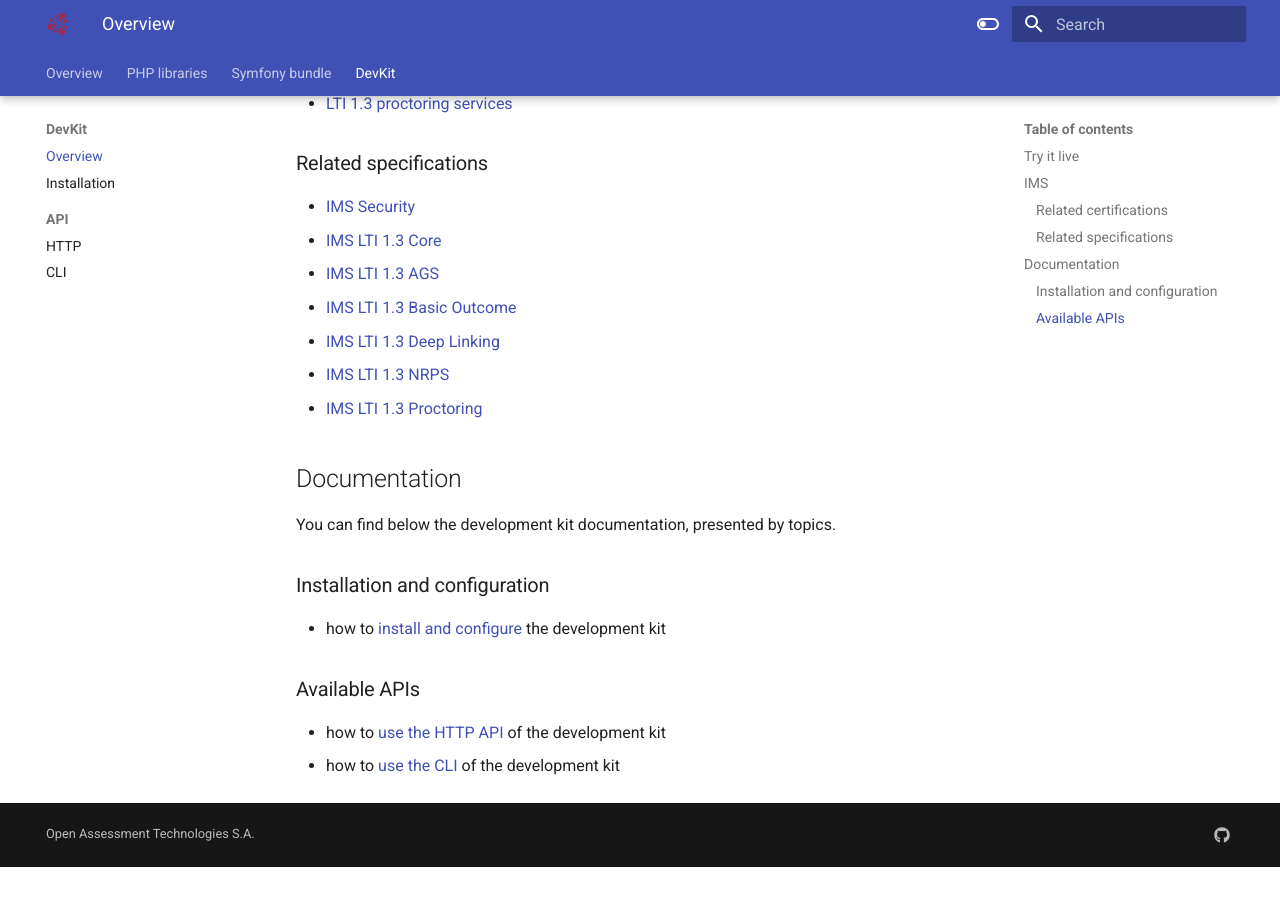
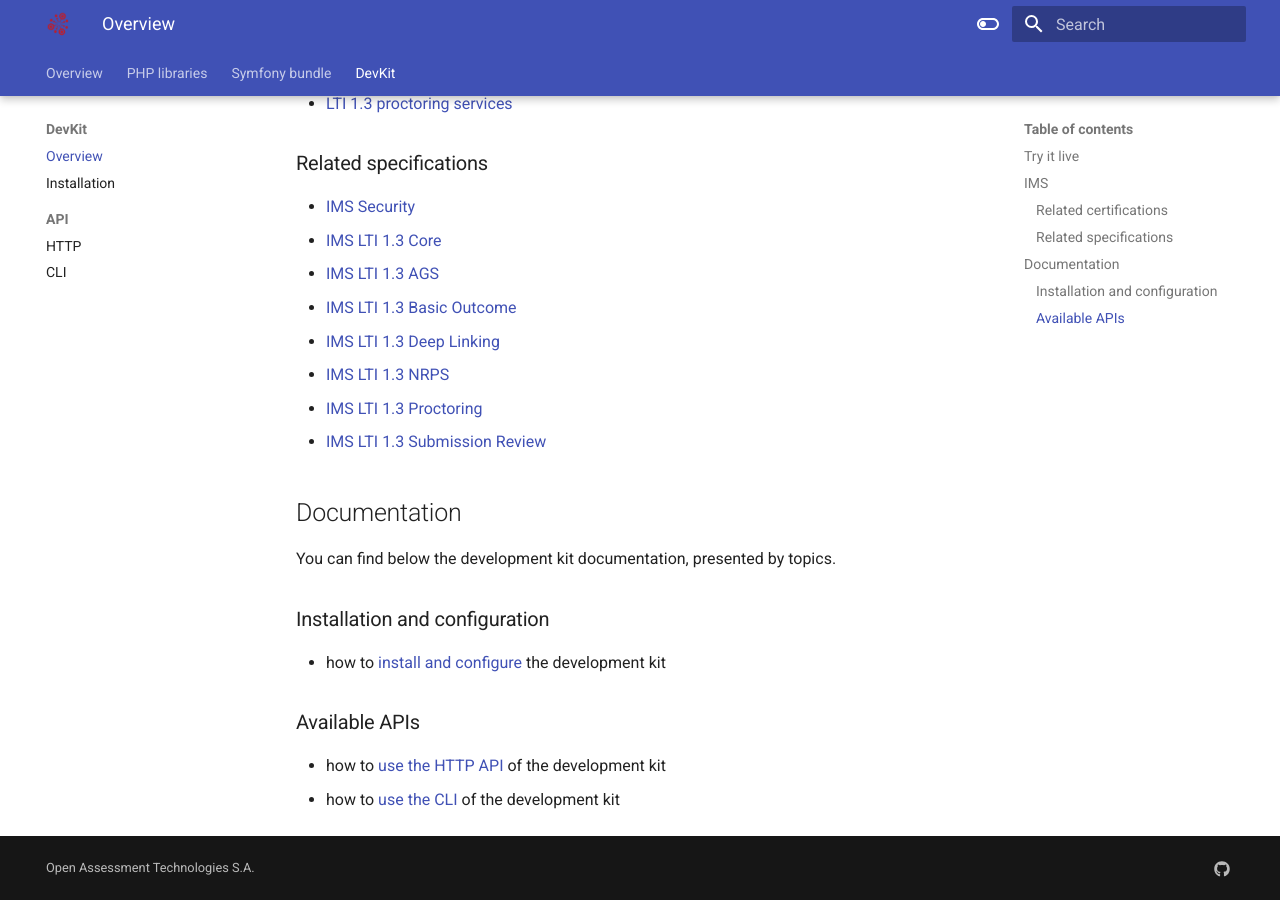
Before and after one commit to oat-sa/doc-lti1p3, an MkDocs documentation site: the page built from docs/devkit/README.md, in a window 1280 px wide and 900 px high, scrolled down 551 px. Built offline with MkDocs 1.6.1 and Material for MkDocs 9.7.7, drawn with Linux system fonts in a browser that asks for light colours; before the commit the page ends 1418 px from its top, so only the background shows below that.

Commit message:
feat: added devkit submission review spec link

```diff
--- a/docs/devkit/README.md
+++ b/docs/devkit/README.md
@@ -28,6 +28,7 @@ You can find below [IMS](https://www.imsglobal.org/) related information.
 - [IMS LTI 1.3 Deep Linking](https://www.imsglobal.org/spec/lti-dl/v2p0)
 - [IMS LTI 1.3 NRPS](https://www.imsglobal.org/spec/lti-nrps/v2p0)
 - [IMS LTI 1.3 Proctoring](https://www.imsglobal.org/spec/proctoring/v1p0)
+- [IMS LTI 1.3 Submission Review](https://www.imsglobal.org/spec/lti-sr/v1p0)
 
 ## Documentation
 
```
